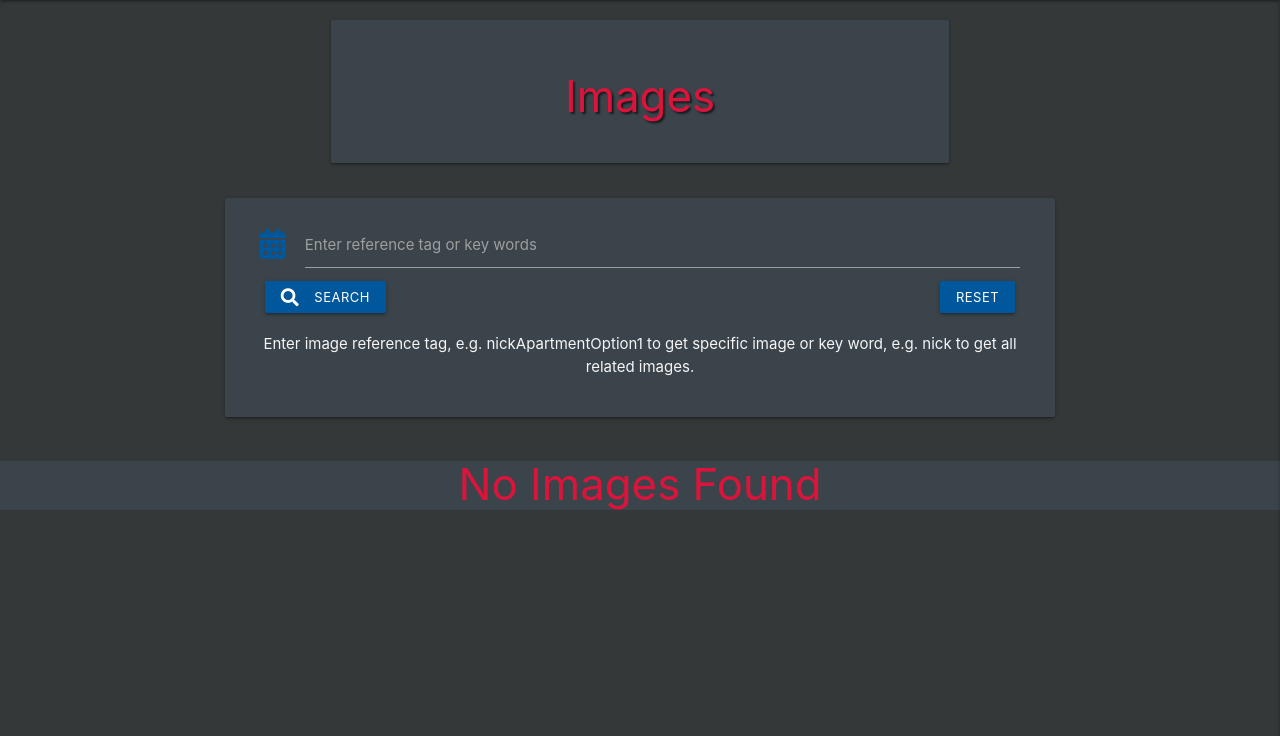
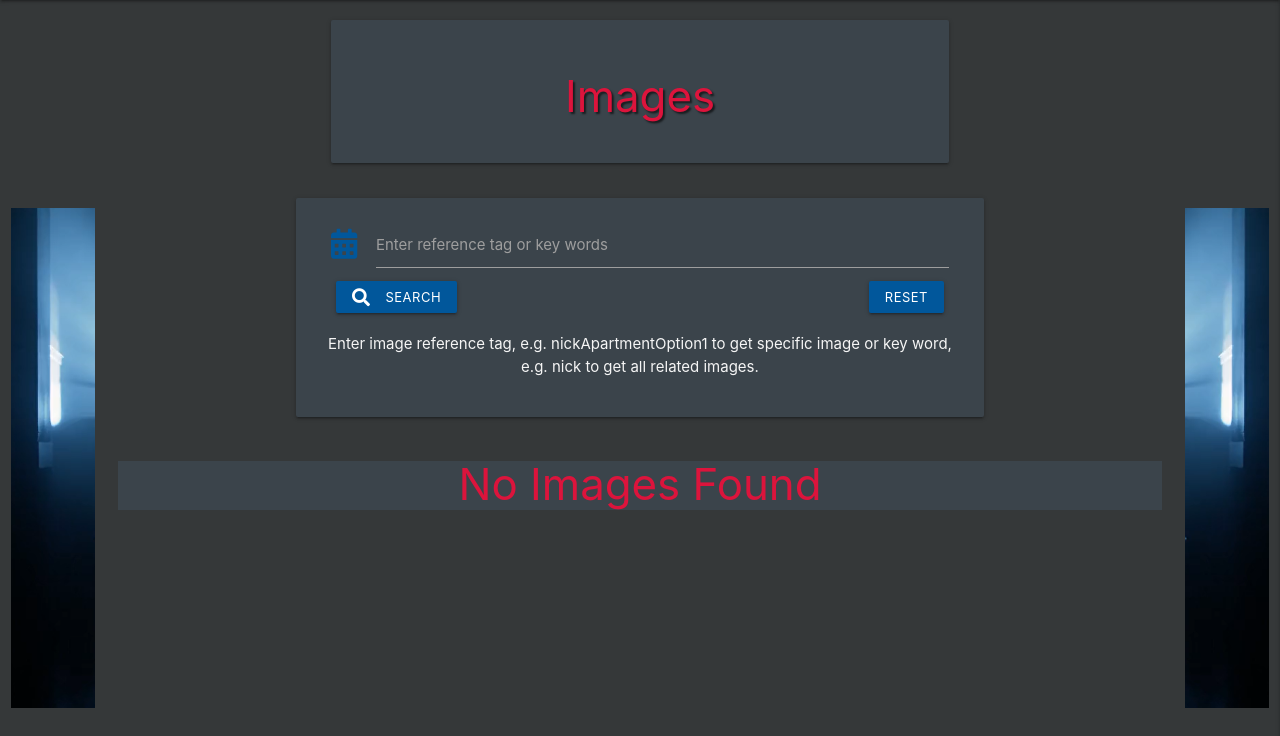
Before and after one commit to johnston9/MS3-Shot-Caller, a Flask app: page /get_image/ in a window 1280 px wide. Shown: the part 64-800 px from the top of the page. Run offline with Flask 2, Linux system fonts and the light colour scheme; data that the repository does not hold is empty; some libraries are stand-ins or nearby versions.

Commit message:
Reformatted images page

```diff
--- a/templates/images.html
+++ b/templates/images.html
@@ -8,6 +8,13 @@
         </div>
     </div>
 </div>
+
+<div class="row">
+        <div class="col s2 m1">
+            <div class="panel-left"></div>
+    </div>
+
+        <div class="col s8 m10">
 
 <div class="row">
     <div class="col s12 m8 offset-m2">
@@ -60,4 +67,12 @@
 {% else %}
 <h3 class="crimson matt-black center-align">No Images Found</h3>
 {% endif %}
+
+</div>
+
+        <div class="col s2 m1">
+            <div class="panel-right"></div>
+        </div>
+
+    </div>
 {% endblock %}
```
